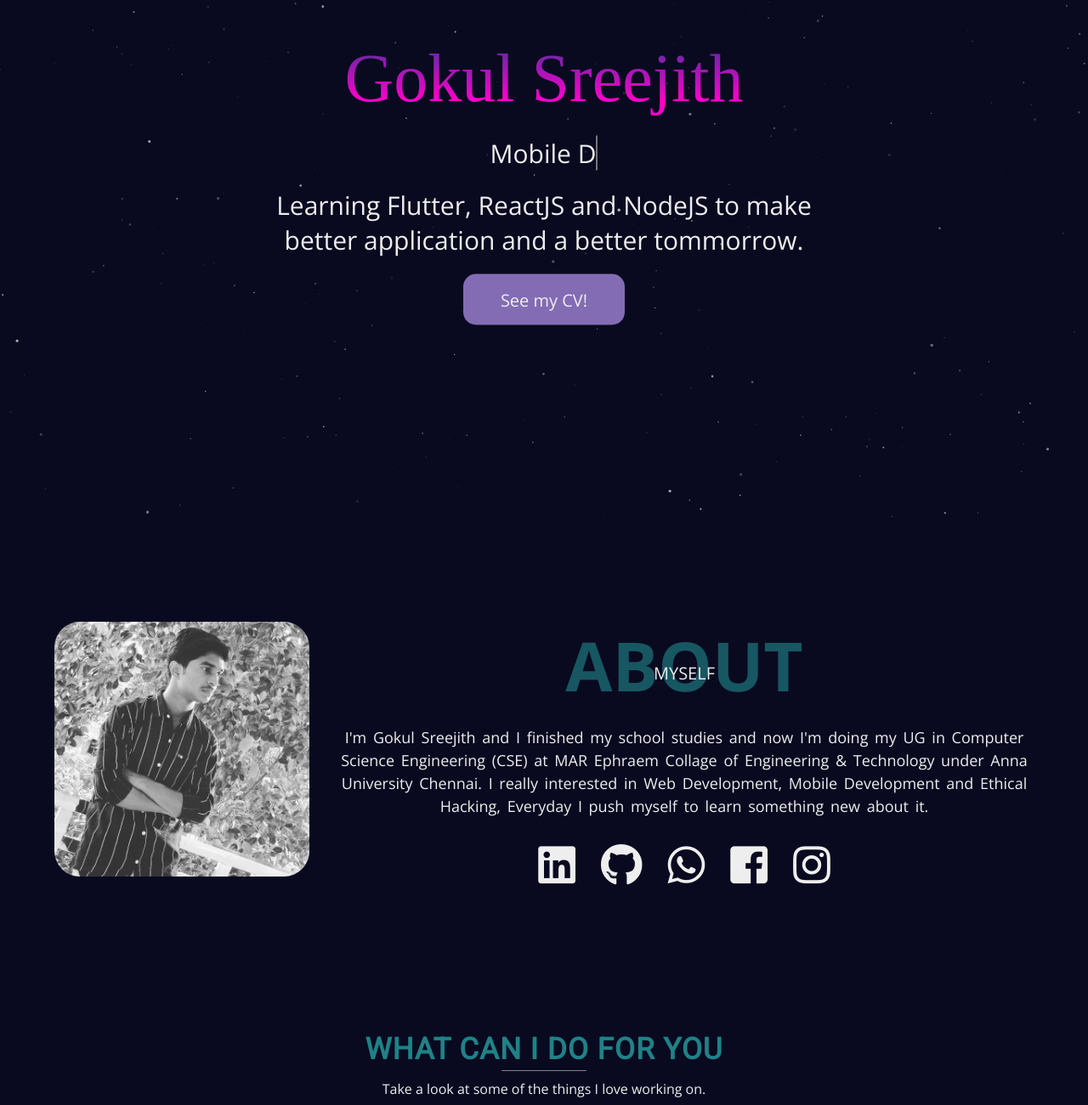
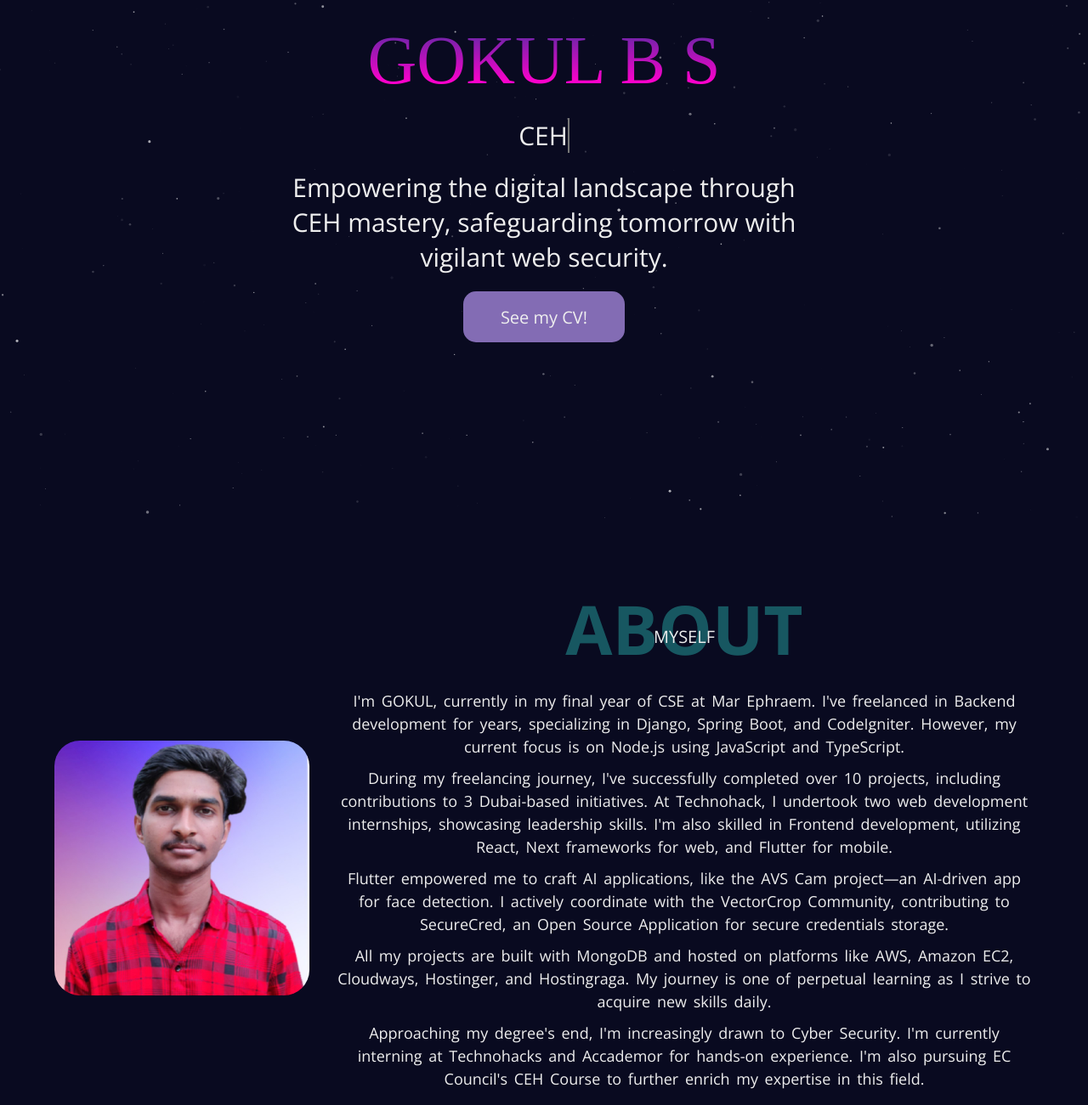
Before and after one commit to gokulbsofficial/Personal_Website, a plain HTML site: page index.html in a window 1280 px wide. Shown: the part 190-1491 px from the top of the page at 85% size. Drawn offline with nearby package versions, Linux system fonts and the light colour scheme; animation ran at ten frames a second.

Commit message:
Content modified

```diff
--- a/index.html
+++ b/index.html
@@ -13,7 +13,7 @@
 
     <meta name="description"
         content="Hi there, thinking about a building a website all your problems will be solved just connect with me">
-    <title>Gokul Sreejith</title>
+    <title>GOKUL B S</title>
 
     <link
         href='https://fonts.googleapis.com/css?family=Open+Sans:400,300,300italic,400italic,600,600italic,700,700italic'
@@ -66,7 +66,8 @@
                         <a href="#experience" class="nav-links">Experience</a>
                     </li>
                     <li>
-                        <a href="https://resume.gokulsreejith.com" class="nav-links primary-border" target="_blank">Resume</a>
+                        <a href="https://resume.gokulsreejith.com" class="nav-links primary-border"
+                            target="_blank">Resume</a>
                     </li>
                     <li>
                         <a href="#contact" class="nav-links">Contact</a>
@@ -77,14 +78,15 @@
 
             <!-- Landing Text div START! -->
             <div class="landing-text" id="home">
-                <h1 style="font-family: 'Lobster', serif;">Gokul Sreejith</h1> <br>
+                <h1 style="font-family: 'Lobster', serif;">GOKUL B S</h1> <br>
 
                 <!-- Animated words -->
                 <h6>
                     <span class="txt-type" data-wait=1000ms
-                        data-words='["Web Developer as MERN","Mobile Developer in Flutter","Ethical Hacker"]'></span>
+                        data-words='["Cyber Security Enthusiast", "CEH Student","Passionate and Self-Motivated Nodejs Developer"]'></span>
 
-                    <h6>Learning Flutter, ReactJS and NodeJS to make better application and a better tommorrow. </h6>
+                    <h6>Empowering the digital landscape through CEH mastery, safeguarding tomorrow with vigilant web
+                        security. </h6>
                 </h6>
 
                 <!-- Work -->
@@ -103,7 +105,7 @@
             <br> <br> <br>
             <div class="container">
                 <div class="profile-img">
-                    <img src="images/profile.jpeg" alt="profile picture">
+                    <img src="images/gokulbs.jpeg" alt="profile picture">
                 </div>
                 <div class="about-details">
                     <div class="about-heading">
@@ -111,11 +113,48 @@
                         <h6>Myself</h6>
                     </div>
 
-                    <p>I'm Gokul Sreejith and I finished my school studies and now I'm doing my UG in Computer Science
-                        Engineering (CSE) at MAR Ephraem Collage of Engineering & Technology under Anna University
-                        Chennai. I really interested in Web Development, Mobile Development and Ethical Hacking,
-                        Everyday I push myself to learn something new about it.
-                    </p>
+                    <div style="text-align: center; margin-bottom: 10px;">
+                        <p>
+                            I'm GOKUL, currently in my final year of CSE at Mar Ephraem. I've freelanced in Backend
+                            development for years, specializing in Django, Spring Boot, and CodeIgniter. However, my
+                            current focus is on Node.js using JavaScript and TypeScript.
+                        </p>
+                    </div>
+
+                    <div style="text-align: center; margin-bottom: 10px;">
+                        <p>
+                            During my freelancing journey, I've successfully completed over 10 projects, including
+                            contributions to 3 Dubai-based initiatives. At Technohack, I undertook two web development
+                            internships, showcasing leadership skills. I'm also skilled in Frontend development,
+                            utilizing React, Next frameworks for web, and Flutter for mobile.
+                        </p>
+                    </div>
+
+                    <div style="text-align: center; margin-bottom: 10px;">
+                        <p>
+                            Flutter empowered me to craft AI applications, like the AVS Cam project—an AI-driven app for
+                            face detection. I actively coordinate with the VectorCrop Community, contributing to
+                            SecureCred, an Open Source Application for secure credentials storage.
+                        </p>
+                    </div>
+
+                    <div style="text-align: center; margin-bottom: 10px;">
+                        <p>
+                            All my projects are built with MongoDB and hosted on platforms like AWS, Amazon EC2,
+                            Cloudways, Hostinger, and Hostingraga. My journey is one of perpetual learning as I strive
+                            to acquire new skills daily.
+                        </p>
+                    </div>
+
+                    <div style="text-align: center; margin-bottom: 10px;">
+                        <p>
+                            Approaching my degree's end, I'm increasingly drawn to Cyber Security. I'm currently
+                            interning at Technohacks and Accademor for hands-on experience. I'm also pursuing EC
+                            Council's CEH Course to further enrich my expertise in this field.
+                        </p>
+                    </div>
+
+
                     <div class="social-media">
                         <ul class="nav-list">
                             <li>
@@ -560,7 +599,8 @@
                         <h1>Trentit</h1>
                         <a href="https://trentit.in" target="_blank" class="cta">Visit site <i
                                 class="far fa-eye"></i></a> <br>
-                        <a href="https://github.com/GokulSreejith" target="_blank" style="pointer-events: none" class="cta">View Source Code
+                        <a href="https://github.com/GokulSreejith" target="_blank" style="pointer-events: none"
+                            class="cta">View Source Code
                             <i class="fab fa-github"></i></a> <br>
 
 
@@ -609,7 +649,7 @@
                 </div>
                 <!-- Portfolio 1 END! -->
 
-               <!-- Portfolio 2 START! -->
+                <!-- Portfolio 2 START! -->
                 <!-- Left Side -->
                 <div class="portfolio-item">
                     <div class="portfolio-img" data-aos="fade-in">
@@ -621,7 +661,8 @@
 
                         <a href="https://forskor.onrender.com" target="_blank" class="cta">Visit site <i
                                 class="far fa-eye"></i></a> <br>
-                        <a href="https://github.com/GokulSreejith" target="_blank" style="pointer-events: none" class="cta">View Source Code
+                        <a href="https://github.com/GokulSreejith" target="_blank" style="pointer-events: none"
+                            class="cta">View Source Code
                             <i class="fab fa-github"></i></a> <br>
                         <!-- <a href="javascript:void(0)" class="cta expandDetails">
                             More info<br>
@@ -673,7 +714,8 @@
                         <h1>GS Shopping Cart</h1>
                         <a href="https://shop.gokulsreejith.com" target="_blank" class="cta">Visit site <i
                                 class="far fa-eye"></i></a> <br>
-                        <a href="https://github.com/GokulSreejith/GS-Shopping" target="_blank" class="cta">View Source Code
+                        <a href="https://github.com/GokulSreejith/GS-Shopping" target="_blank" class="cta">View Source
+                            Code
                             <i class="fab fa-github"></i></a> <br>
 
 
@@ -863,7 +905,8 @@
                         <form id="submit-form" class="contact100-form">
 
                             <div class="wrap-input100">
-                                <input id="name" class="input100" type="text" name="name" placeholder="Your name" required>
+                                <input id="name" class="input100" type="text" name="name" placeholder="Your name"
+                                    required>
                                 <span class="focus-input100"></span>
                             </div>
 
@@ -970,7 +1013,7 @@
     <script>
         $("#submit-form").submit((e) => {
             e.preventDefault();
-            alert ("Form has been disabled due to some unavoidable issues");
+            alert("Form has been disabled due to some unavoidable issues");
             return false;
             $.ajax({
                 url: "",
```
Also changed, not shown: images/gokulbs.jpeg (added), images/gokulsreejith.jpeg (renamed from images/profile.jpeg).
